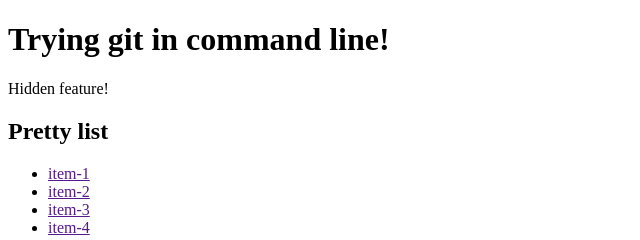
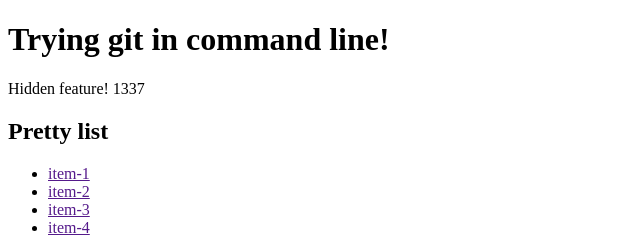
Before and after one commit to Leonduif/bla, a plain HTML site: page index.html in a window 1280 px wide. Shown: the top 240 px of the page, 0-640 px from the left. Drawn offline with Linux system fonts and the light colour scheme.

Commit message:
added first feature

```diff
--- a/index.html
+++ b/index.html
@@ -7,7 +7,7 @@
 <body>
 	<h1>Trying git in command line!</h1>
 
-	<p>Hidden feature!</p>
+	<p>Hidden feature! 1337</p>
 
 	<h2>Pretty list</h2>
 	<ul>
```
